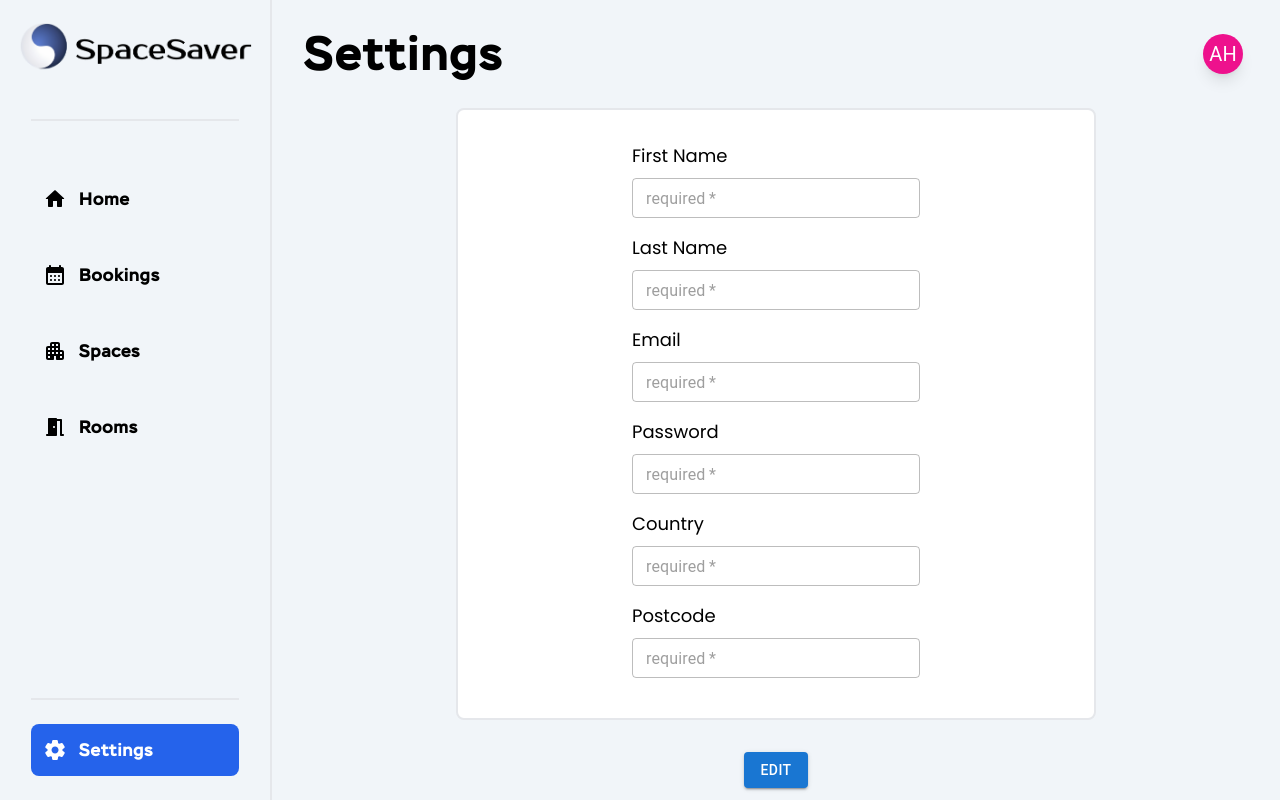
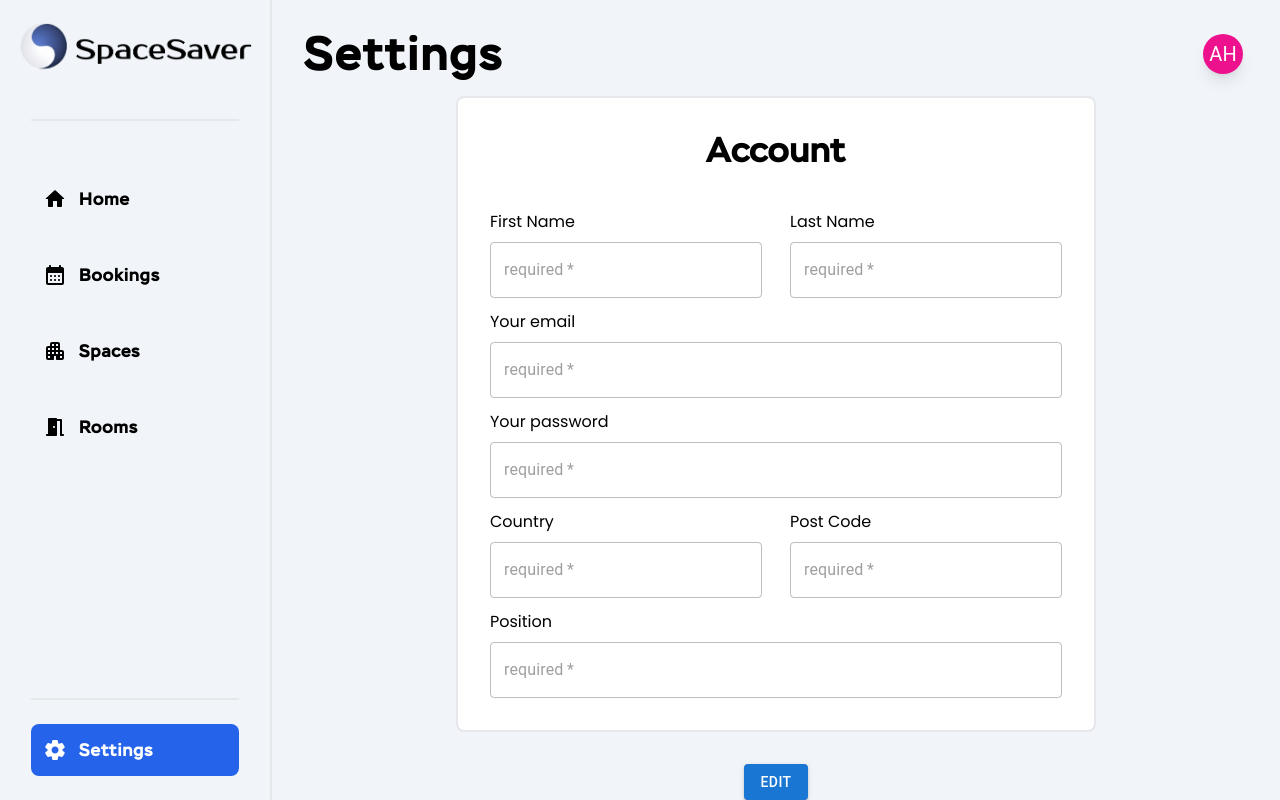
Before and after one commit to Space-Saver-Bookings/space-saver-client, a React (Vite) app: page /settings in a window 1280 px wide. Built offline with nearby package versions, Linux system fonts and the light colour scheme.

Commit message:
feat: settings component and sub-comps cleaned up

```diff
--- a/src/features/settings/SettingsForm.jsx
+++ b/src/features/settings/SettingsForm.jsx
@@ -1,91 +1,104 @@
 import PropTypes from 'prop-types';
 import {TextField} from '@mui/material';
 
-function SettingsForm({disabled}) {
+function SettingsForm({isDisabled}) {
+  // TODO: react hook form needs to be implemented
   return (
-    <section className="flex h-[40rem] w-[40rem] flex-col items-center justify-between rounded-lg border-2 bg-white p-8">
-      <div className="flex w-72 flex-col items-center gap-2">
-        <label className="self-start text-lg" htmlFor="">
-          First Name
-        </label>
+    <section className="flex h-[40rem] w-[40rem] flex-col rounded-lg border-2 bg-white p-8 gap-5">
+      <h3 className='self-center font-coplette text-4xl'>Account</h3>
+      <div className="flex justify-between">
+        <div className=" mt-5 flex h-20 w-[17rem] flex-col gap-2">
+          <label htmlFor="">First Name</label>
           <TextField
             required
             // defaultValue="Space Name"
-          disabled={disabled}
             id="outlined-basic"
             label="required"
             variant="outlined"
-          size="small"
+            fullWidth
+            disabled={isDisabled}
+          />
+        </div>
+
+        <div className=" mt-5 flex h-20 w-[17rem] flex-col gap-2">
+          <label htmlFor="">Last Name</label>
+          <TextField
+            required
+            // defaultValue="Space Name"
+            id="outlined-basic"
+            label="required"
+            variant="outlined"
+            disabled={isDisabled}
+            fullWidth
+          />
+        </div>
+      </div>
+
+      <div className=" flex h-20 flex-col gap-2">
+        <label htmlFor="">Your email</label>
+        <TextField
+          required
+          // defaultValue="Space Name"
+          id="outlined-basic"
+          label="required"
+          variant="outlined"
+          disabled={isDisabled}
           fullWidth
           sx={{mb: '0.5rem'}}
         />
-        <label className="self-start text-lg" htmlFor="">
-          Last Name
-        </label>
+      </div>
+
+      <div className=" flex h-20 flex-col gap-2">
+        <label htmlFor="">Your password</label>
         <TextField
           required
           // defaultValue="Space Name"
-          disabled={disabled}
           id="outlined-basic"
           label="required"
           variant="outlined"
-          size="small"
+          disabled={isDisabled}
           fullWidth
           sx={{mb: '0.5rem'}}
         />
-        <label className="self-start text-lg" htmlFor="">
-          Email
-        </label>
+      </div>
+
+      <div className="flex justify-between">
+        <div className=" flex h-20 w-[17rem] flex-col gap-2">
+          <label htmlFor="">Country</label>
           <TextField
             required
             // defaultValue="Space Name"
-          disabled={disabled}
             id="outlined-basic"
             label="required"
             variant="outlined"
-          size="small"
+            disabled={isDisabled}
             fullWidth
-          sx={{mb: '0.5rem'}}
           />
-        <label className="self-start text-lg" htmlFor="">
-          Password
-        </label>
+        </div>
+
+        <div className=" flex h-20 w-[17rem] flex-col gap-2">
+          <label htmlFor="">Post Code</label>
           <TextField
             required
             // defaultValue="Space Name"
-          disabled={disabled}
             id="outlined-basic"
             label="required"
             variant="outlined"
-          size="small"
+            disabled={isDisabled}
             fullWidth
-          sx={{mb: '0.5rem'}}
           />
-        <label className="self-start text-lg" htmlFor="">
-          Country
-        </label>
+        </div>
+      </div>
+
+      <div className="mb-2 flex h-20 flex-col gap-2">
+        <label htmlFor="">Position</label>
         <TextField
           required
           // defaultValue="Space Name"
-          disabled={disabled}
           id="outlined-basic"
           label="required"
           variant="outlined"
-          size="small"
-          fullWidth
-          sx={{mb: '0.5rem'}}
-        />
-        <label className="self-start text-lg" htmlFor="">
-          Postcode
-        </label>
-        <TextField
-          required
-          // defaultValue="Space Name"
-          disabled={disabled}
-          id="outlined-basic"
-          label="required"
-          variant="outlined"
-          size="small"
+          disabled={isDisabled}
           fullWidth
           sx={{mb: '0.5rem'}}
         />
@@ -95,7 +108,7 @@ function SettingsForm({disabled}) {
 }
 
 SettingsForm.propTypes = {
-  disabled: PropTypes.bool,
+  isDisabled: PropTypes.bool,
 };
 
 export default SettingsForm;
--- a/src/pages/Settings.jsx
+++ b/src/pages/Settings.jsx
@@ -13,10 +13,6 @@ function Settings() {
     setToggle((toggle) => !toggle);
   }
 
-  function handleNo() {
-    handleClose();
-  }
-
   // TODO: Logic for deleting account
   function handleYes() {
     handleClose();
@@ -24,7 +20,7 @@ function Settings() {
 
   return (
     <section className="flex h-full flex-col items-center justify-center gap-8">
-      <SettingsForm disabled={!toggle} />
+      <SettingsForm isDisabled={!toggle} />
 
       {toggle ? (
         <div className="flex gap-8">
@@ -53,9 +49,9 @@ function Settings() {
           aria-describedby="modal-modal-description"
         >
           <ModalBox
-            content={<ConfirmModal heading="Are you sure?" handleNo={handleNo} handleYes={handleYes} />}
+            content={<ConfirmModal heading="Are you sure?" handleYes={handleYes} />}
             height="h-auto"
-            width="w-[20rem]"
+            width="w-auto"
           />
         </Modal>
       )}
```
Lines whose indentation alone changed are shown as unchanged.
